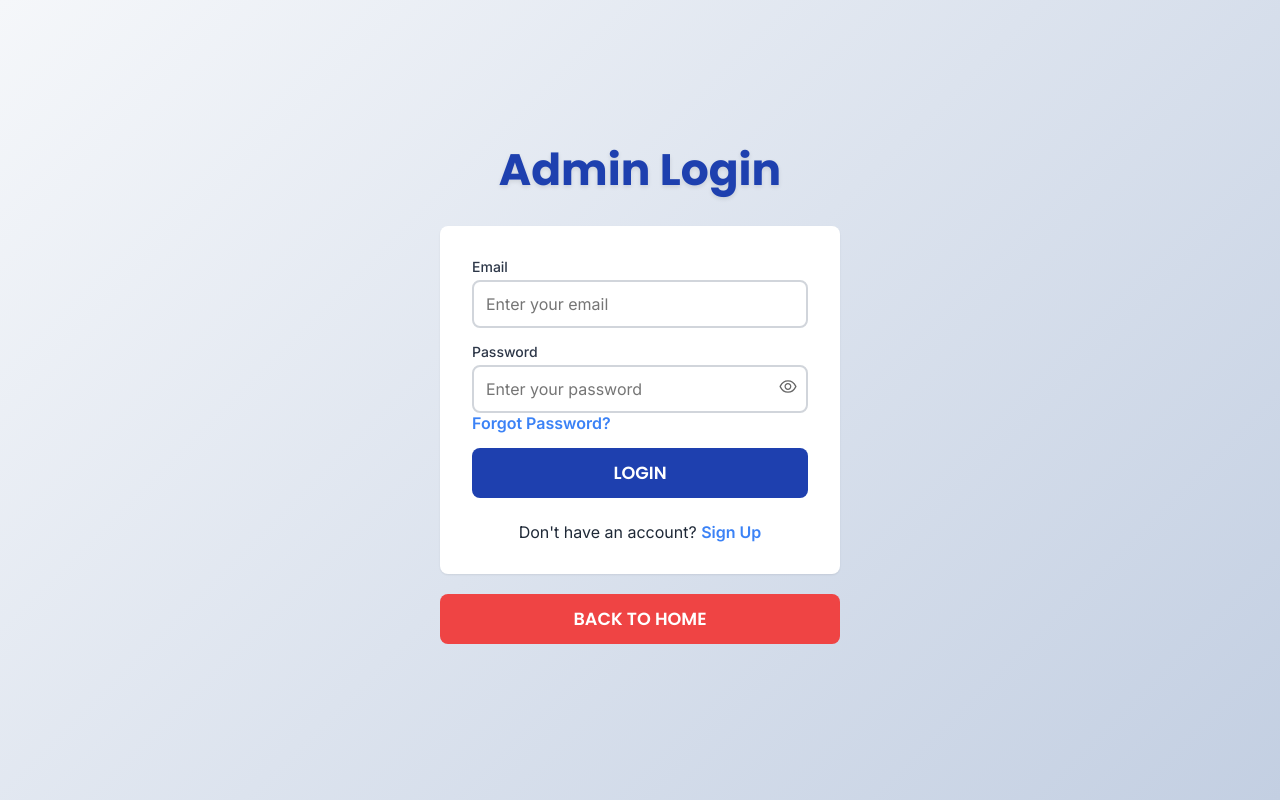
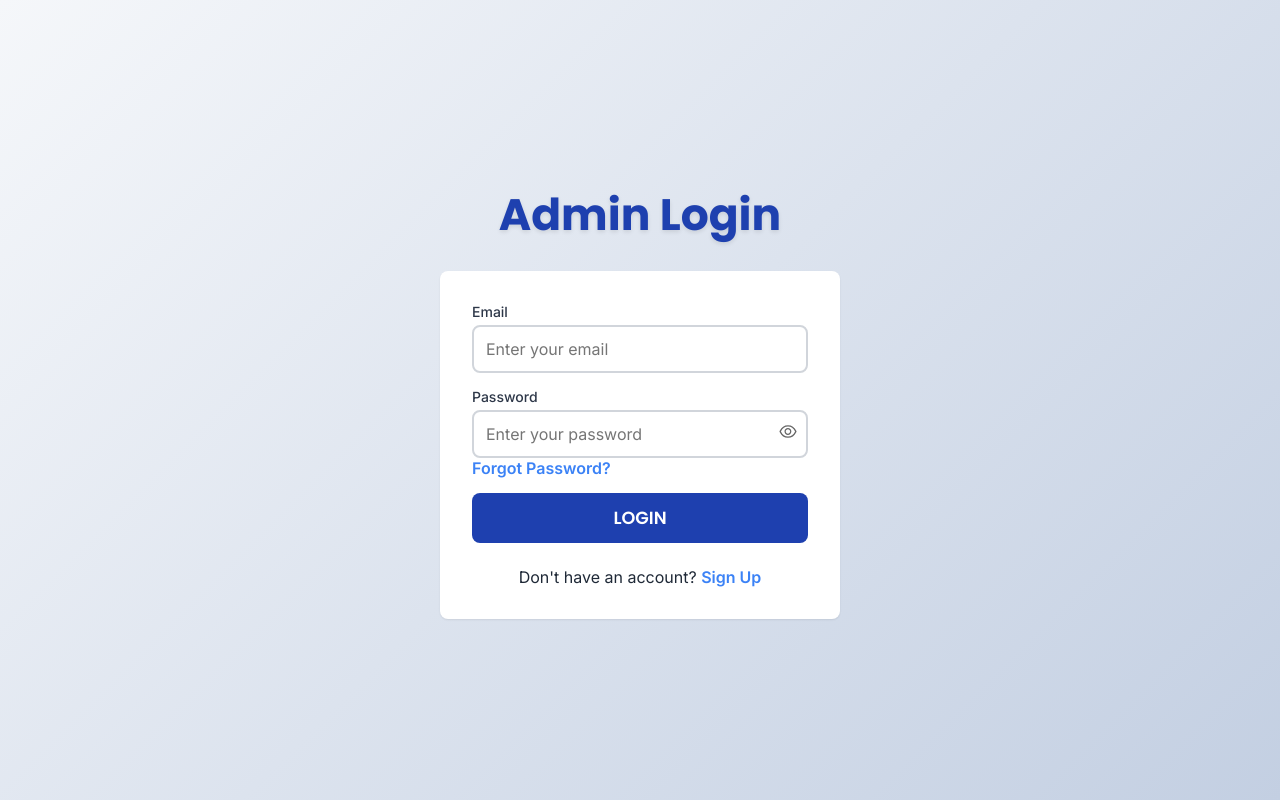
Before and after one commit to ay30bg/admin-betflix, a React (Create React App) app: page / in a window 1280 px wide. Built offline with nearby package versions, Linux system fonts and the light colour scheme.

Commit message:
Update Login.jsx

```diff
--- a/src/components/Login.jsx
+++ b/src/components/Login.jsx
@@ -38,10 +38,6 @@ function Login() {
       navigate('/dashboard');
       setIsLoading(false);
     }, 1000); // Simulate network delay
-  };
-
-  const handleBack = () => {
-    navigate('/dashboard'); // Mock home page
   };
 
   return (
@@ -103,14 +99,7 @@ function Login() {
           Don't have an account? <a href="/sign-up">Sign Up</a>
         </p>
       </form>
-      <button
-        className="back-btns"
-        onClick={handleBack}
-        disabled={isLoading}
-        aria-label="Back to Home"
-      >
-        Back to Home
-      </button>
+
     </div>
   );
 }
```
